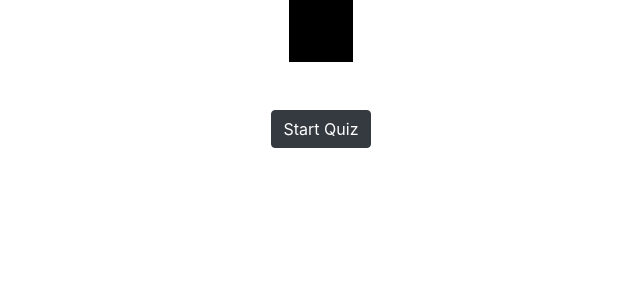
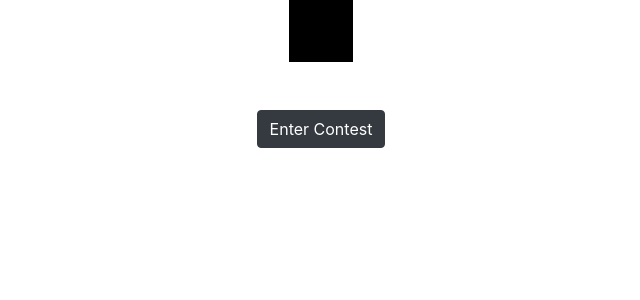
Before and after one commit to codebase17/Quiz-college-event, a PHP site: page / in a window 1280 px wide. Shown: the part 170-470 px from the top of the page, without its empty margins (319-959 px from the left). Run offline with PHP 8.4, Linux system fonts and the light colour scheme; some libraries are stand-ins or nearby versions.

Commit message:
Update index.php

```diff
--- a/index.php
+++ b/index.php
@@ -61,7 +61,7 @@
     <!--start-->
     <div id="start" class="m-5">
         <div class="text-center m-5">
-            <a href="pages/quiz.php"><button type="button" class="btn btn-dark">Start Quiz</button></a>
+            <a href="pages/quiz.php"><button type="button" class="btn btn-dark">Enter Contest</button></a>
         </div>
     </div>
     <!--start end-->
```
